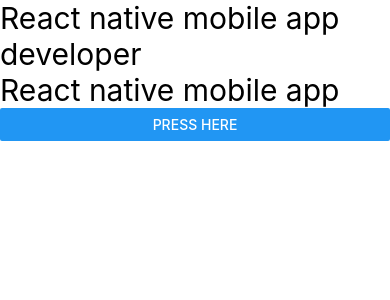
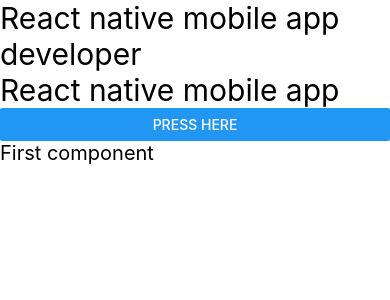
Before and after one commit to bhattk64/React-Native-Practice, a React Native app: screen / in a window 390 px wide. Shown: the top 300 px of the page. Built offline with nearby package versions, Linux system fonts and the light colour scheme.

Commit message:
Learn to use component in react native

```diff
--- a/App.jsx
+++ b/App.jsx
@@ -1,6 +1,6 @@
 import React from 'react'
 import {Text,View,Button}from 'react-native'
-import { Colors } from 'react-native/Libraries/NewAppScreen'
+import First from './src/components/First'
 
 const App = () => {
   return (
@@ -8,11 +8,13 @@ const App = () => {
    <Text style={{fontSize:30}}>React native mobile app developer</Text>
    <Text style={{fontSize:30}}>React native mobile app </Text>
    <Button title='Press Here' />
-
+   <First/>
     </View>
 
 
   )
 }
 
+
+
 export default App
--- /dev/null
+++ b/src/components/First.jsx
@@ -0,0 +1,12 @@
+import React from 'react'
+import {Text,View}from 'react-native'
+const First=()=>{
+    return (
+      <View>
+        <Text style= {{fontSize:20}}>First component</Text>
+
+      </View>
+    )
+}
+
+export default First
```
